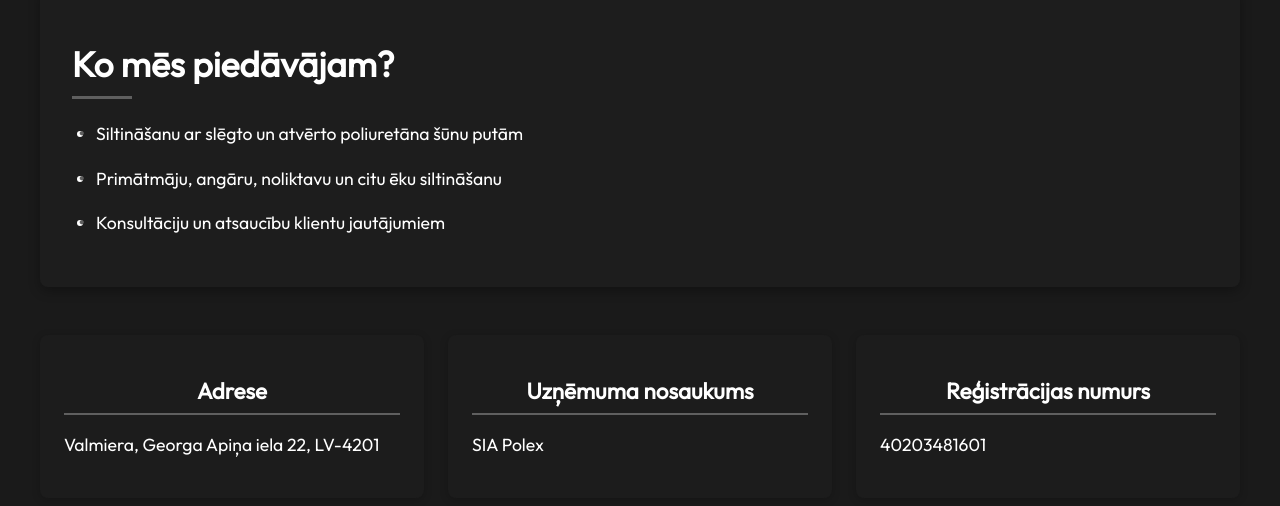
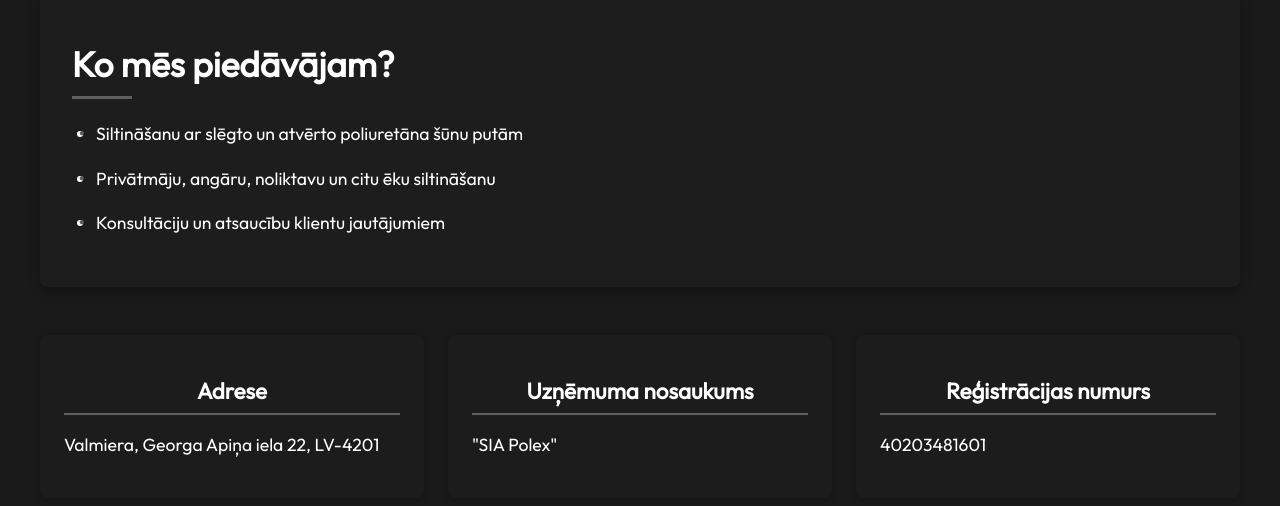
Before and after one commit to EduardsJ1/Polex, a React (Vite) app in the folder Polex/: page /par-mums in a window 1280 px wide. Shown: the part 784-1290 px from the top of the page. Built offline with nearby package versions, Linux system fonts and the light colour scheme.

Commit message:
grammar fix

```diff
--- a/Polex/src/Pages/About.jsx
+++ b/Polex/src/Pages/About.jsx
@@ -18,7 +18,7 @@ function About() {
         <h1>Ko mēs piedāvājam?</h1>
         <ul>
           <li>Siltināšanu ar slēgto un atvērto poliuretāna šūnu putām</li>
-          <li>Primātmāju, angāru, noliktavu un citu ēku siltināšanu</li>
+          <li>Privātmāju, angāru, noliktavu un citu ēku siltināšanu</li>
           <li>Konsultāciju un atsaucību klientu jautājumiem</li>
         </ul>
       </div>
@@ -29,7 +29,7 @@ function About() {
         </div>
         <div className='about-name'>
           <h2>Uzņēmuma nosaukums</h2>
-          <p>SIA Polex</p>
+          <p>"SIA Polex"</p>
         </div>
         <div className='about-reg'>
           <h2>Reģistrācijas numurs</h2>
```
